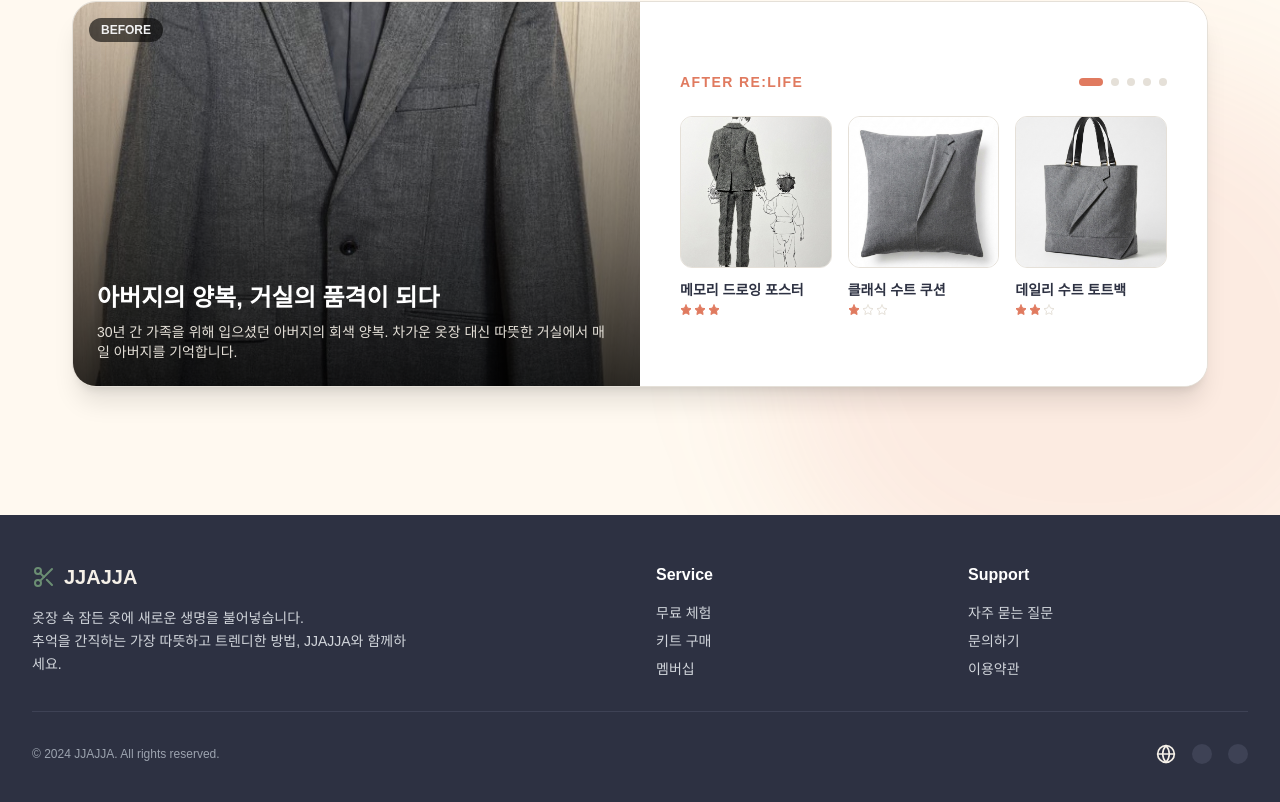
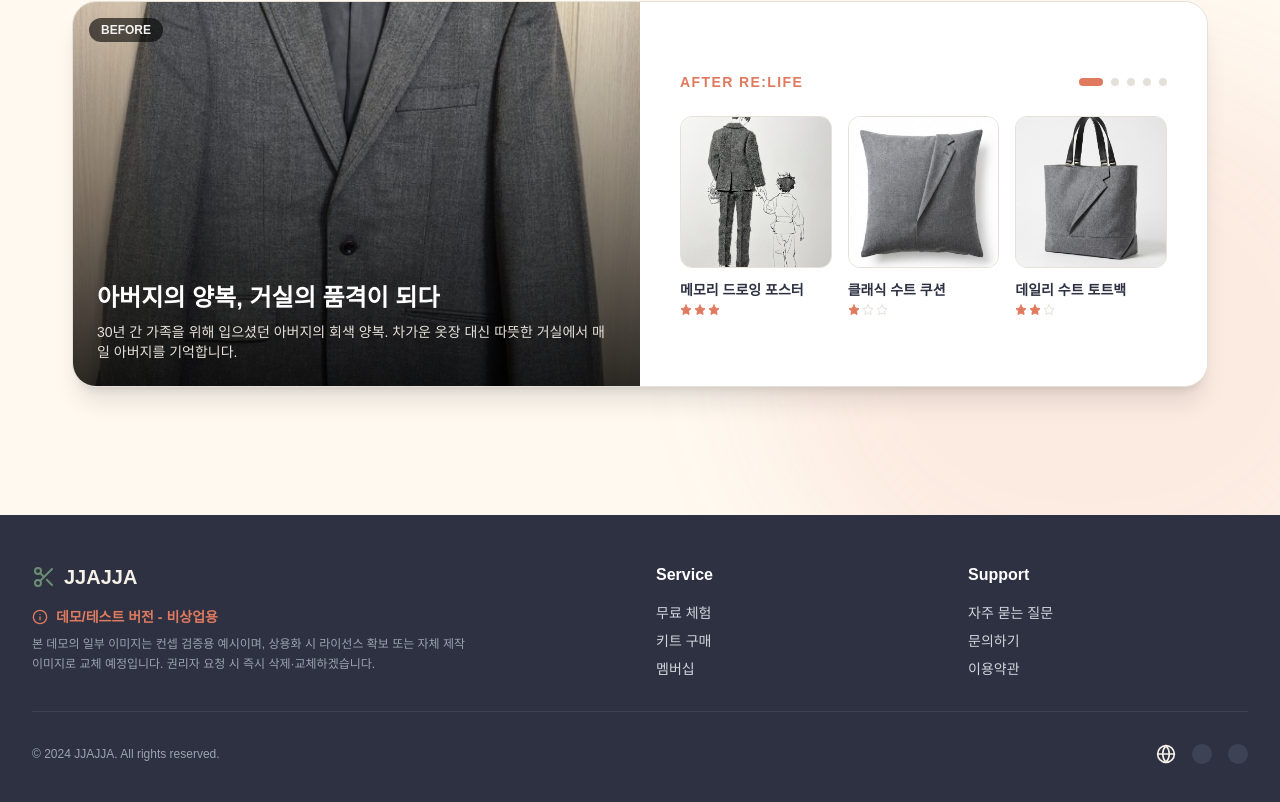
Before and after one commit to chaetler-yarn/fabric-relife-demo, a React (Vite) app: page / in a window 1280 px wide. Shown: the part 603-1405 px from the top of the page. Built offline with nearby package versions, Linux system fonts and the light colour scheme; a web font is replaced by a local one.

Commit message:
Update App.jsx

```diff
--- a/src/App.jsx
+++ b/src/App.jsx
@@ -5,9 +5,10 @@ import {
 } from 'lucide-react';
 
 /**
- * JJAJJA (짜짜) - Final Revised Version
- * 1. 겉옷 스토리 첫 화면: '메모리 드로잉 포스터'로 변경 (데이터 순서 조정)
- * 2. '바느질 0%' 오렌지색 뱃지 삭제 완료
+ * JJAJJA (짜짜) - Prototype Version 1.3
+ * 1. 갤러리 첫 화면: '메모리 드로잉 포스터' 기본 노출
+ * 2. 갤러리 배지: '바느질 0%' 오렌지색 배지 삭제
+ * 3. 푸터: 데모 버전 라이선스 면책 조항 추가
  */
 
 // --- 데이터 구조 ---
@@ -21,8 +22,8 @@ const STORIES = [
     title: "아버지의 양복, 거실의 품격이 되다",
     desc: "30년 간 가족을 위해 입으셨던 아버지의 회색 양복. 차가운 옷장 대신 따뜻한 거실에서 매일 아버지를 기억합니다.",
     originalImage: "/images/IMG_0590.jpg",
+    // [수정] 아이템 순서 변경: 포스터(3) -> 쿠션(1) -> 가방(2)
     items: [
-      // 요청사항 반영: 포스터를 0번 인덱스(첫번째)로 이동시켰습니다.
       { id: '1-3', type: 'Poster', name: "메모리 드로잉 포스터", difficulty: 3, price: "14,900", img: "/images/IMG_0595.jpg", desc: "아버지의 뒷모습을 담은 패브릭 아트" },
       { id: '1-1', type: 'Cushion', name: "클래식 수트 쿠션", difficulty: 1, price: "18,900", img: "/images/IMG_0597.jpg", desc: "앞주머니 디테일을 살린 중후한 멋" },
       { id: '1-2', type: 'Bag', name: "데일리 수트 토트백", difficulty: 2, price: "24,900", img: "/images/IMG_0596.jpg", desc: "라펠 디자인을 그대로 살린 가방" }
@@ -169,10 +170,19 @@ const Footer = () => (
             <Scissors className="h-6 w-6 text-[#6B8E73]" />
             <span className="text-xl font-bold text-[#F5F0E8]">JJAJJA</span>
           </div>
-          <p className="text-sm font-normal leading-relaxed max-w-sm text-[#D1D5DB]">
-            옷장 속 잠든 옷에 새로운 생명을 불어넣습니다.<br/>
-            추억을 간직하는 가장 따뜻하고 트렌디한 방법, JJAJJA와 함께하세요.
-          </p>
+
+          {/* [수정] 데모 버전 면책 조항 적용 */}
+          <div className="max-w-md">
+            <h5 className="text-[#E07A5F] font-bold text-sm mb-2 flex items-center gap-2">
+              <Info className="w-4 h-4" />
+              데모/테스트 버전 - 비상업용
+            </h5>
+            <p className="text-xs text-[#9CA3AF] font-normal leading-relaxed break-keep">
+              본 데모의 일부 이미지는 컨셉 검증용 예시이며, 상용화 시 라이선스 확보 또는 자체 제작 이미지로 교체 예정입니다.
+              권리자 요청 시 즉시 삭제·교체하겠습니다.
+            </p>
+          </div>
+
         </div>
         <div>
           <h4 className="text-white font-bold mb-4">Service</h4>
@@ -215,7 +225,7 @@ const StoryCard = ({ story, setActivePage }) => {
       <div className="w-full md:w-[50%] bg-[#F5F0E8] relative aspect-square md:aspect-auto">
          <img src={displayImage} alt="Display" className="w-full h-full object-cover transition-transform duration-700 group-hover:scale-105" onError={(e) => {e.target.src = 'https://via.placeholder.com/600x600?text=이미지 준비 중'}} />
          <div className="absolute top-6 left-6 flex flex-col gap-2">
-            {/* 요청사항 반영: 바느질 0% 뱃지 삭제됨 */}
+            {/* [수정] '바느질 0%' 배지 삭제됨 */}
             <div className={`backdrop-blur-md px-4 py-2 rounded-full text-[10px] font-black tracking-widest ${selectedIndex === -1 ? 'bg-black/80 text-white' : 'bg-white/90 text-slate-800'}`}>
                 {selectedIndex === -1 ? 'BEFORE' : 'AFTER'}
             </div>
```
